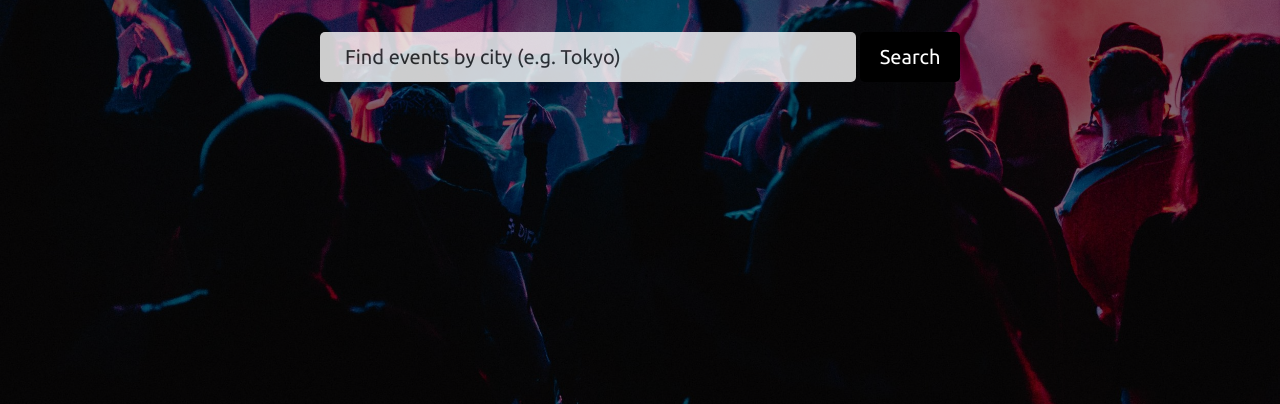
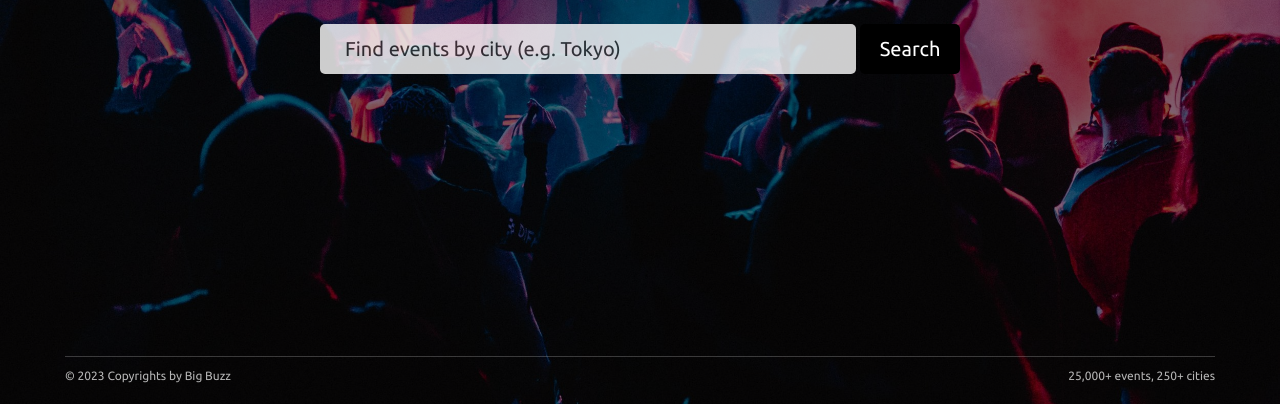
Before and after one commit to 0xSravan03/html-event-website, a plain HTML site: page index.html in a window 1280 px wide. Shown: the part 396-800 px from the top of the page. Drawn offline with Linux system fonts and the light colour scheme.

Commit message:
added footer + styles

```diff
--- a/index.html
+++ b/index.html
@@ -45,6 +45,9 @@
         <button class="btn">Search</button>
       </form>
     </main>
-    <footer class="footer"></footer>
+    <footer class="footer">
+      <p class="copyrights">&copy; 2023 Copyrights by Big Buzz</p>
+      <p class="stats">25,000+ events, 250+ cities</p>
+    </footer>
   </body>
 </html>
--- a/styles.css
+++ b/styles.css
@@ -6,6 +6,11 @@ body {
   background-repeat: no-repeat;
   font-family: "Ubuntu", sans-serif;
   color: #fff;
+  display: flex;
+  flex-direction: column;
+  height: 100vh;
+  overflow-y: hidden;
+  margin: 0;
 }
 
 @keyframes fade-in {
@@ -132,3 +137,17 @@ body {
 .btn:hover {
   background-color: #232222;
 }
+
+.footer {
+  display: flex;
+  align-items: center;
+  justify-content: space-between;
+  width: 1150px;
+  margin: 0 auto;
+  font-size: 12px;
+  margin-top: auto;
+  padding-bottom: 10px;
+  border-top: 1px solid rgba(255, 255, 255, 0.3);
+  opacity: 0.7;
+  animation: fade-in 0.4s;
+}
```
Also changed, not shown: 1 other file.
